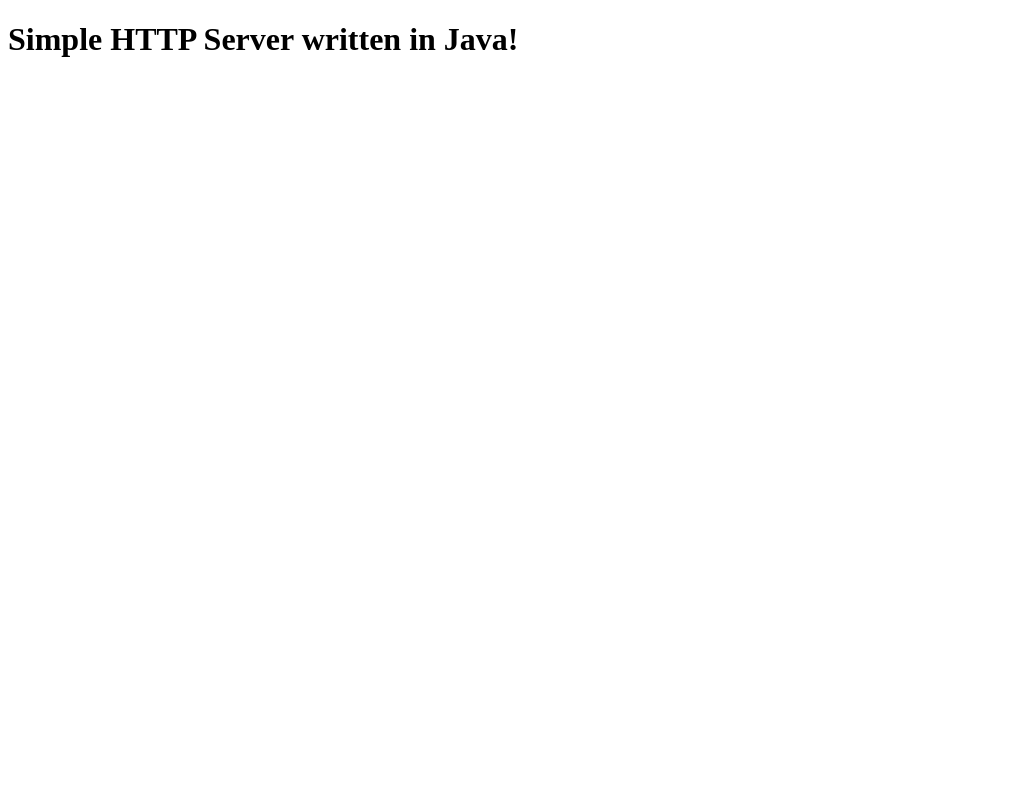
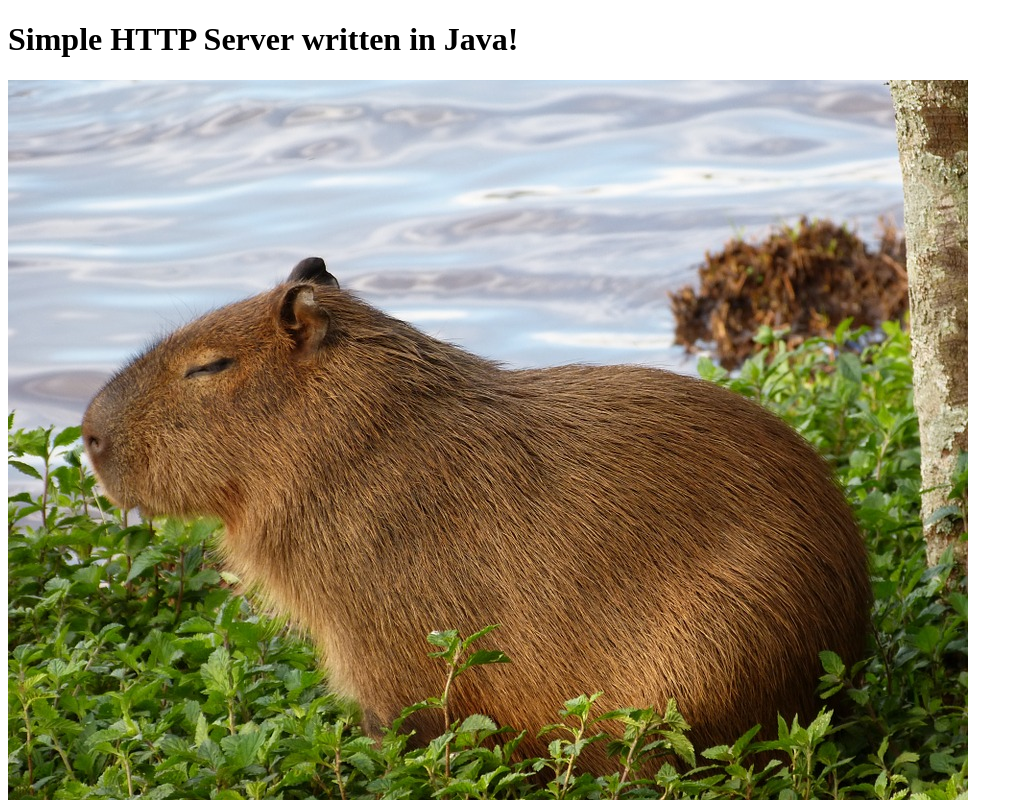
Before and after one commit to todokr/SimpleJavaHttpServer, a plain HTML site: page public/index.html in a window 1280 px wide. Shown: the whole page, without its empty margins (0-1023 px from the left). Drawn offline with Linux system fonts and the light colour scheme.

Commit message:
Respond image

```diff
--- a/public/index.html
+++ b/public/index.html
@@ -6,5 +6,6 @@
 </head>
 <body>
   <h1>Simple HTTP Server written in Java!</h1>
+  <img src="./capybara.jpg" alt="カピバラさん">
 </body>
 </html>
```
Also changed, not shown: public/capybara.jpg (added).
